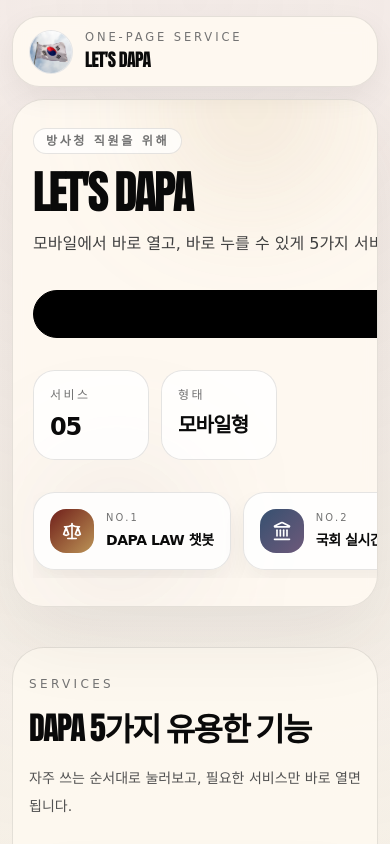
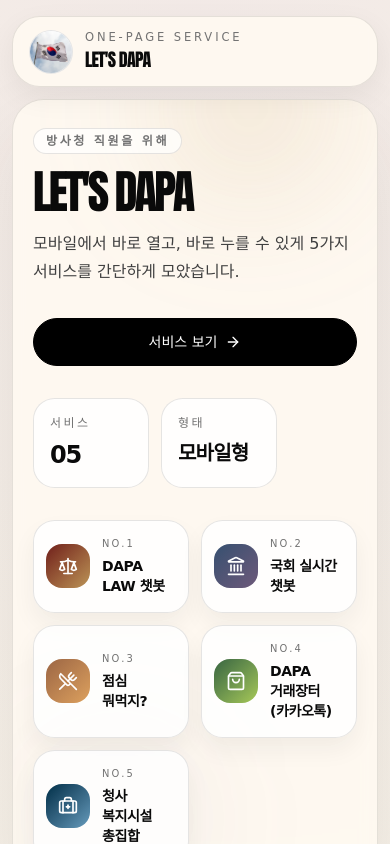
Before and after one commit to ai-studying-man/dapa, a Next.js app: page / in a window 390 px wide. Shown: the top 844 px of the page. Built offline with nearby package versions, Linux system fonts and the light colour scheme.

Commit message:
Fix mobile hero service cards

```diff
--- a/src/app/page.tsx
+++ b/src/app/page.tsx
@@ -156,7 +156,7 @@
   return (
     <a
       href={`#${service.id}`}
-      className="flex min-w-[11.75rem] snap-start items-center gap-3 rounded-[1.35rem] border border-black/10 bg-white/85 px-4 py-4 shadow-[0_12px_24px_rgba(0,0,0,0.05)]"
+      className="flex min-w-0 items-center gap-3 rounded-[1.35rem] border border-black/10 bg-white/85 px-3 py-4 shadow-[0_12px_24px_rgba(0,0,0,0.05)] transition-transform duration-200 hover:-translate-y-0.5"
     >
       <div
         className={`grid h-11 w-11 shrink-0 place-items-center rounded-2xl bg-gradient-to-br ${service.accent} text-white`}
@@ -167,7 +167,7 @@
         <p className="text-[0.62rem] tracking-[0.22em] text-neutral-500 uppercase">
           {service.volume}
         </p>
-        <p className="mt-1 truncate text-sm font-semibold tracking-[-0.03em] text-neutral-950">
+        <p className="mt-1 text-sm leading-5 font-semibold tracking-[-0.03em] text-neutral-950 break-keep">
           {service.title}
         </p>
       </div>
@@ -354,7 +354,7 @@
               </div>
 
               <div className="mt-8">
-                <div className="flex snap-x gap-3 overflow-x-auto pb-2 [-ms-overflow-style:none] [scrollbar-width:none] [&::-webkit-scrollbar]:hidden">
+                <div className="grid grid-cols-2 gap-3">
                   {services.map((service) => (
                     <HeroShortcutChip key={service.id} service={service} />
                   ))}
```
